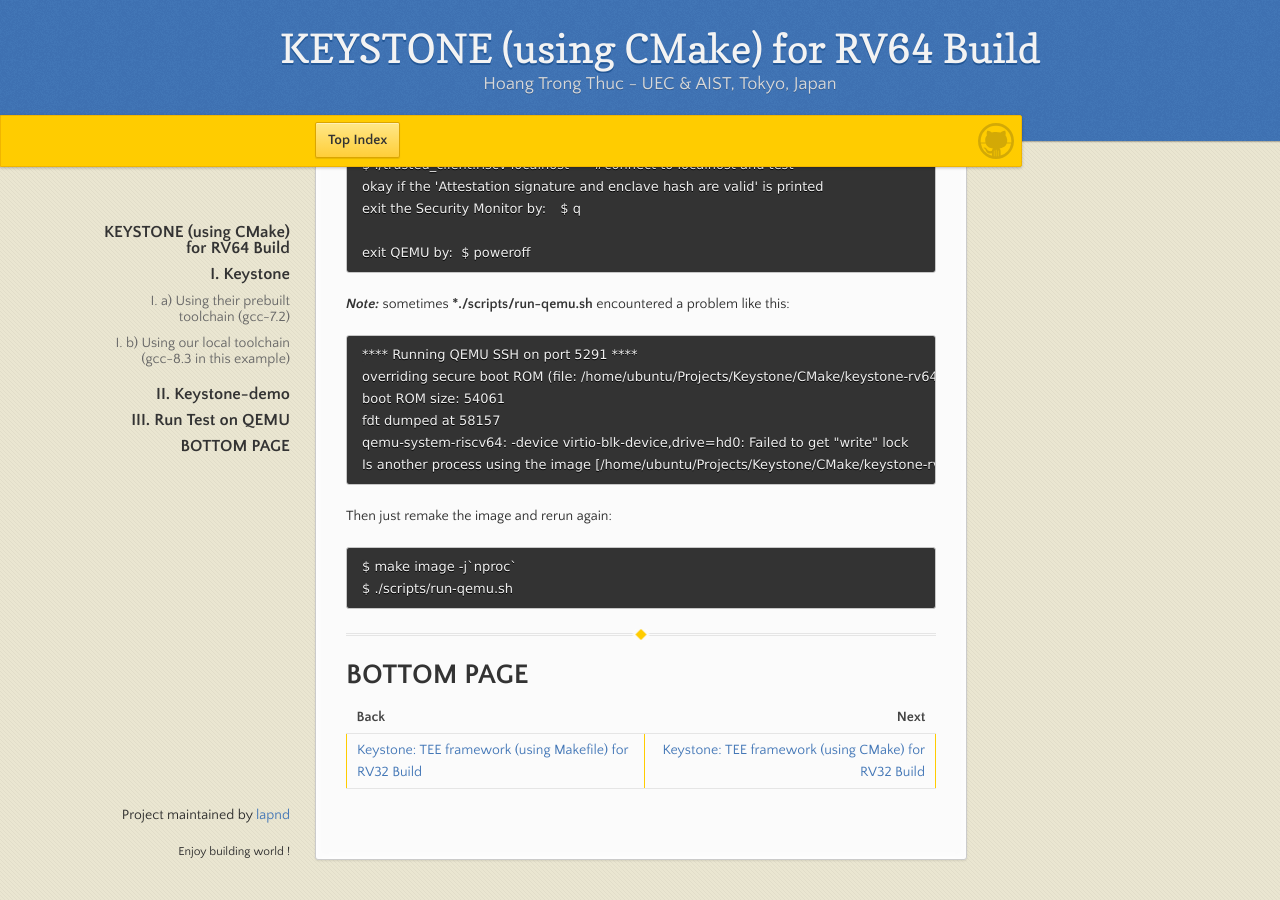
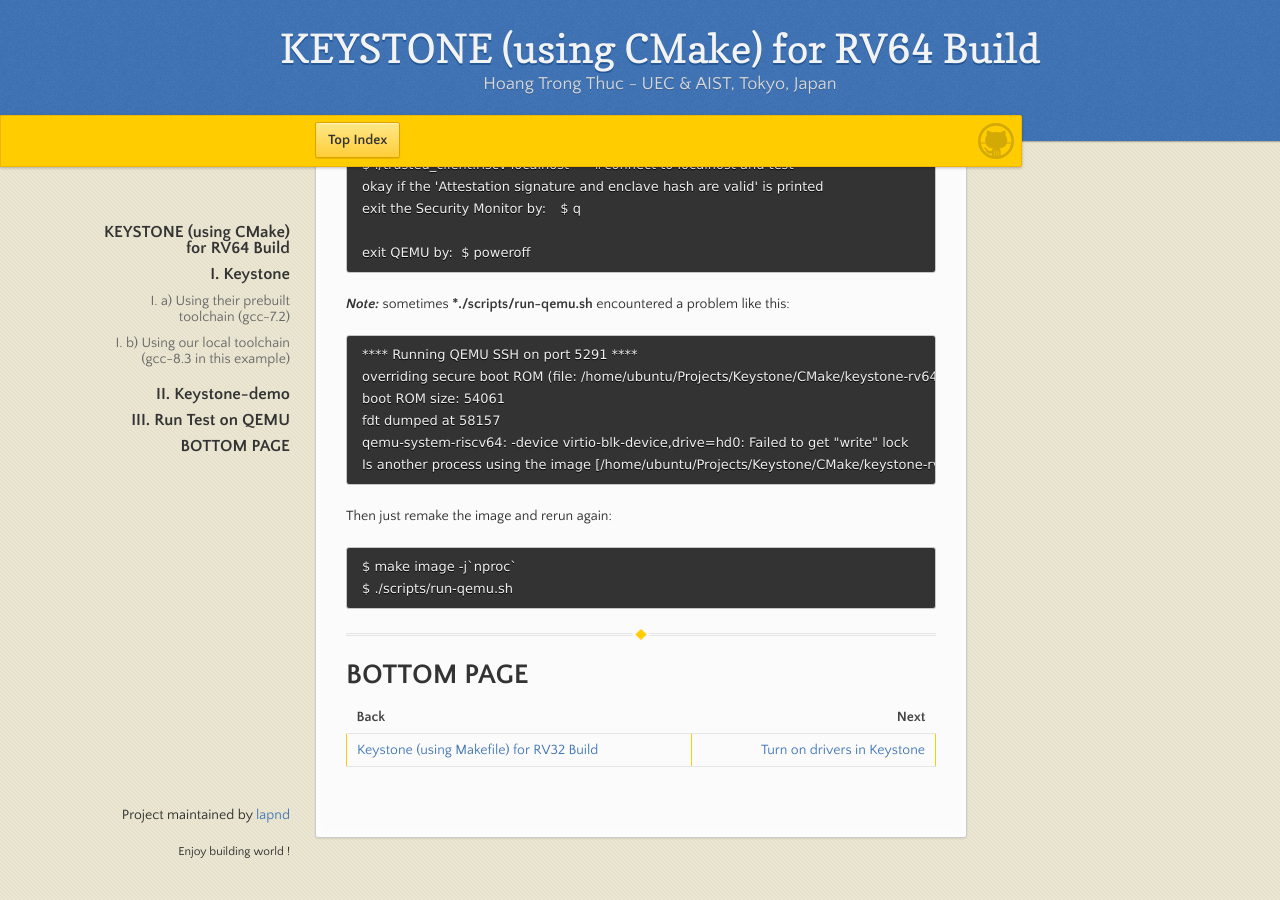
Before and after one commit to lapnd/httdes.github.io, a Jekyll site: the page built from keystone-cmake-64.md, in a window 1280 px wide and 900 px high, scrolled down 4259 px. Built offline with Jekyll 4.4.1, drawn with Linux system fonts in a browser that asks for light colours; our own code applies the rules of GitHub Pages for plain Markdown files; after the commit the page ends 5137 px from its top, so only the background shows below that.

Commit message:
Update keystone-cmake-64.md

```diff
--- a/keystone-cmake-64.md
+++ b/keystone-cmake-64.md
@@ -230,4 +230,4 @@ $ ./scripts/run-qemu.sh
 
 | Back | Next |
 | :--- | ---: |
-| [Keystone: TEE framework (using Makefile) for RV32 Build](./keystone-makefile-32.md) | [Keystone: TEE framework (using CMake) for RV32 Build](./keystone-cmake-32.md) |
+| [Keystone (using Makefile) for RV32 Build](./keystone-makefile-32.md) | [Turn on drivers in Keystone](./keystone-drivers.md) |
```
